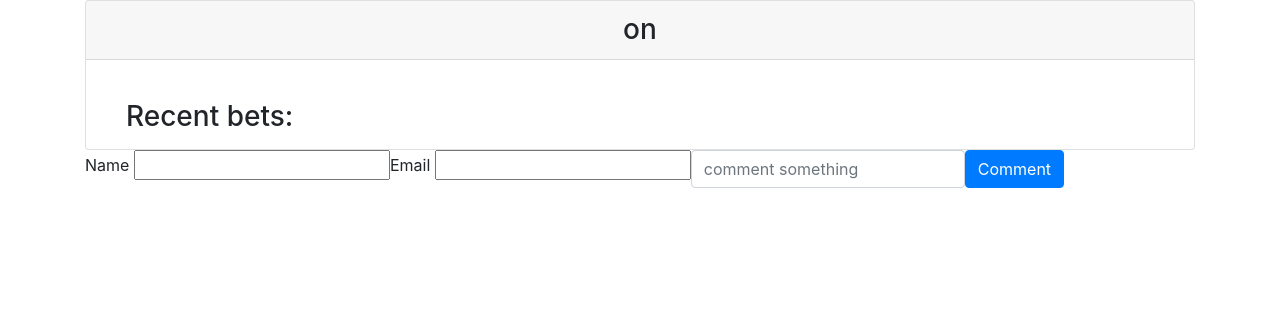
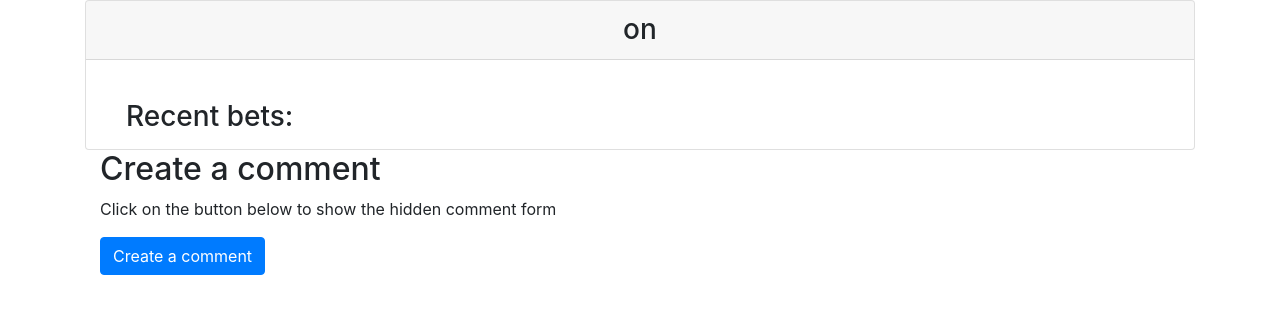
Before and after one commit to cmyk505/better-bets, a Flask app: template templates/event.html in a window 1280 px wide. Shown: the part 56-370 px from the top of the page. Run offline with Flask 2, Linux system fonts and the light colour scheme; the template is opened without the code that fills it, so the values that code supplies are empty; some libraries are stand-ins or nearby versions.

Commit message:
Updated event.html, adding bootdstrap to make the comment form look nicer

```diff
--- a/templates/event.html
+++ b/templates/event.html
@@ -1,6 +1,6 @@
 {% extends 'base.html' %}
 
-{% block title %}{{event.home_team}} v {{event.away_team}}{% endblock %}
+{% block title %}{{ event.home_team }} v {{ event.away_team }}{% endblock %}
 
 {% block stylesheet %}
     <link rel="stylesheet" href="../static/event.css">{% endblock %}
@@ -8,35 +8,35 @@
 {% block content %}
 
     <div id="event-container" class="card">
-    <h3 id="event-header" class="card-header">{{event.title}} on {{event.date}}</h3>
+        <h3 id="event-header" class="card-header">{{ event.title }} on {{ event.date }}</h3>
         <div class="card-body">
             {% if event.resolved %}
-        <p>Winner: {{event.winner}}</p>
-        {{event.home_team}}: {{event.home_score}}
-        {{event.away_team}}: {{event.away_score}}
+                <p>Winner: {{ event.winner }}</p>
+                {{ event.home_team }}: {{ event.home_score }}
+                {{ event.away_team }}: {{ event.away_score }}
             {% endif %}
             <form action="submit" id="bet-form">
                 {% if event.resolved == False %}
                     {% if bet_on %}
-            <p>You bet {{bet.amount}} on {{bet.selection}}</p>
-            <p>Result: {{result}}</p>
+                        <p>You bet {{ bet.amount }} on {{ bet.selection }}</p>
+                        <p>Result: {{ result }}</p>
                     {% else %}
                         <div class="col d-flex justify-content-center">
                             <label class="p-3">Bet </label>
                             <input type="number" name="amount" id="bet-amt" min=1 max=1000 class="mb-3">
                             <label for="bet-selection" class="p-3">on</label>
                             <select name="bet" id="bet-selection" class="mb-3">
-                    <option value="{{event.home_team}}">{{event.home_team}}</option>
-                    <option value="{{event.away_team}}">{{event.away_team}}</option>
+                                <option value="{{ event.home_team }}">{{ event.home_team }}</option>
+                                <option value="{{ event.away_team }}">{{ event.away_team }}</option>
                             </select>
                         </div>
 
-            <img src={{event.strThumb}} alt="logos for NBA teams in event" class="img-fluid">
-            <button class="btn btn-primary btn-lg" data-event_id={{event.id}} id="bet-btn">bet</button>
+                        <img src={{ event.strThumb }} alt="logos for NBA teams in event" class="img-fluid">
+                        <button class="btn btn-primary btn-lg" data-event_id={{ event.id }} id="bet-btn">bet</button>
                     {% endif %}
                 {% endif %}
                 {% if result != 'Undecided' and bet_on %}
-            <p>Win/loss: {{bet.final_margin}}</p>
+                    <p>Win/loss: {{ bet.final_margin }}</p>
                 {% endif %}
             </form>
         </div>
@@ -48,8 +48,9 @@
                 {% if bets != None %}
                     <h3>Recent bets:</h3>
                     {% for bet in bets %}
-            <li>${{bet.amount}} on {{bet.selection}}
-                ({{event.home_team}} vs {{event.away_team}})</li>
+                        <li>${{ bet.amount }} on {{ bet.selection }}
+                            ({{ event.home_team }} vs {{ event.away_team }})
+                        </li>
                         </li>
                     {% endfor %}
                 {% endif %}
@@ -59,34 +60,31 @@
 
     <script src="../static/event.js"></script>
 
-{% for comment in event.comments %}
-    <div id="comment-list">
-        <div class="comment-card">
-            <a href="/comment/<event>">
-                <p>{{comments.text}}</p>
-            </a>
-{% endfor %}
-  <form class = "input-group md-3" action = "/comment/{{event.id}}?id={{event.id}}" method = "POST">
-        <div>
-            <label>Name</label>
-            <input name = "Name">
+    <div class=container>
+        <h2> Create a comment </h2>
+        <p>Click on the button below to show the hidden comment form</p>
+        <button data-toggle="collapse" data-target="#comment" class="btn btn-primary"> Create a comment</button>
+        <div id="comment" class=collapse>
+            <div class="card">
+                <div class="card-header"> Post your comment to this event using the form below</div>
+                <div class="card-body">
+                    <form action="/comment/{{ event.id }}?id={{ event.id }}" method="POST">
+                        <div class=form-group>
+                            <label for="comment">Comment: </label>
+                            <input type="text" id={{ event.id }} name="text" class="form-control"
+                                   placeholder="comment something"/>
                         </div>
-        <br />
-        <div>
-            <label>Email</label>
-            <input name = "Email">
+                        <button name="id" value={{ event.id }} type="submit" class="btn btn-primary">Comment</button>
+                    </form>
                 </div>
-        <br />
-        <div>
-            <input
-              type ="text"
-              id = {{ event.id }}
-              name="text"
-              class="form-control"
-              placeholder="comment something"
-            />
+                <div class="card-footer">
+                    <p> current Date/Time: <span id="datetime"></span></p>
+                    <script>
+                        var dt = new Date();
+                        document.getElementById("datetime").innerHTML = dt.toLocaleString();
+                    </script>
                 </div>
-        <br />
-        <button name = "id" value = {{ event.id }} type="submit" class = "btn btn-primary">Comment</button>
-</form>
+            </div>
+        </div>
+    </div>
 {% endblock %}
```
Lines whose indentation alone changed are shown as unchanged.
